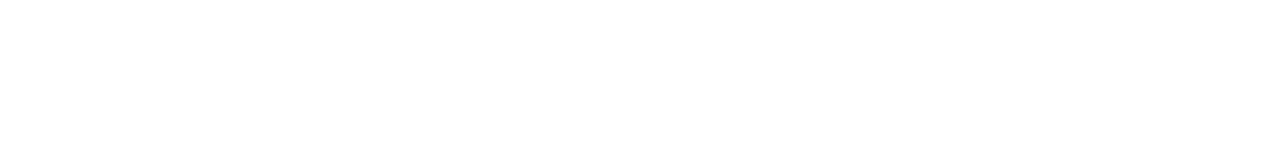
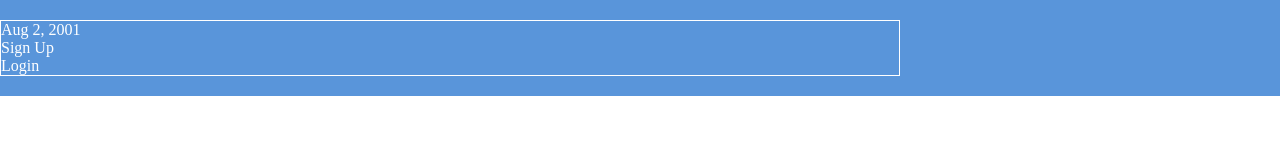
Before and after one commit to ulasuregen/atomFlexBox, a plain HTML site: page index.html in a window 1280 px wide. Drawn offline with Linux system fonts and the light colour scheme.

Commit message:
I've added content and basic style. Also include images

```diff
--- a/index.html
+++ b/index.html
@@ -4,9 +4,16 @@
     <head>
         <meta charset="UTF-8">
         <title>FlexBox Tutorial</title>
+        <link rel="stylesheet" href="./styles/style.css">
     </head>
 
     <body>
-
+        <div class = "menu-container">
+            <div class = "menu">
+                <div class = "date">Aug 2, 2001</div>
+                <div class = "signup">Sign Up</div>
+                <div class = "login">Login</div>
+            </div>
+        </div>
     </body>
 </html>
--- a/styles/style.css
+++ b/styles/style.css
@@ -0,0 +1,16 @@
+*{
+    margin: 0;
+    padding: 0;
+    box-sizing: border-box;
+}
+
+.menu-container {
+    color: #fff;
+    background-color: #5995DA;
+    padding: 20px 0;
+}
+
+.menu{
+    border: 1px solid #fff;
+    width: 900px;
+}
```
